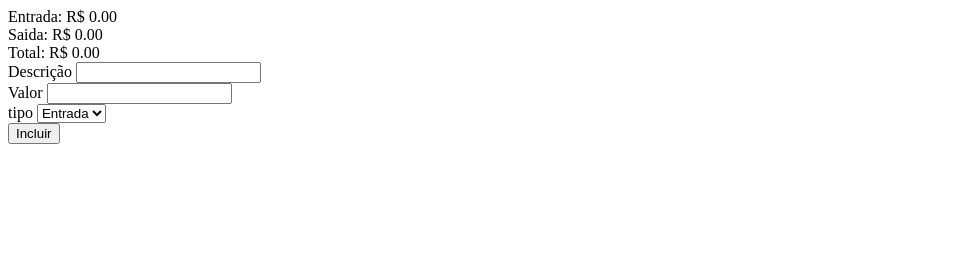
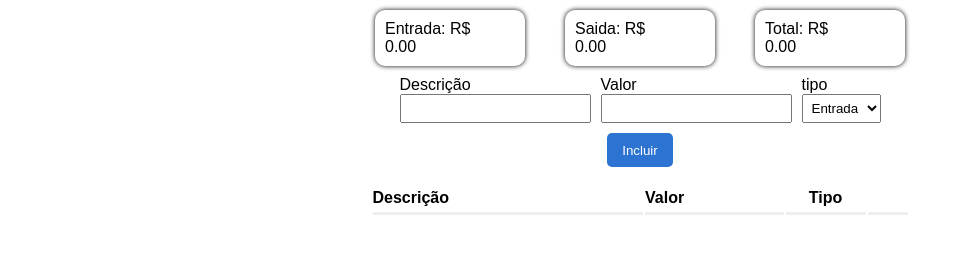
Before and after one commit to Alexandre-Silva200/controle-financeiro-02, a plain HTML site: page index.html in a window 1280 px wide. Shown: the whole page, without its empty margins (0-964 px from the left). Drawn offline with nearby package versions, Linux system fonts and the light colour scheme.

Commit message:
css
finalizado o css

```diff
--- /dev/null
+++ b/css/index.css
@@ -0,0 +1,111 @@
+*{
+    margin: 0;
+    padding: 0;
+    box-sizing: border-box;
+    font-family: 'popiipns', sans-serif;
+    outline: none;
+}
+
+body{
+    height: 100vh;
+    display: flex;
+    justify-content: center;
+}
+
+main{
+    max-width: 550px;
+    width: 100%;
+    display: flex;
+    flex-direction: column;
+    align-items: center;
+}
+
+.resumo{
+    display: flex;
+    padding: 10px 0;
+    gap: 40px;
+    width: 100%;
+    justify-content: center;
+    flex-wrap: wrap;
+}
+
+.resumo>div{
+    display: flex;
+    flex-direction: column;
+    box-shadow: 0px 0px 5px #000;
+    border-radius: 10px;
+    padding: 10px;
+    width: 150px;
+}
+
+.newItem{
+    display: flex;
+    gap: 10px;
+    align-items: end;
+    width: 100%;
+    justify-content: center;
+    flex-wrap: wrap;
+}
+
+.divDesc, .divType, .divAmount{
+    display: flex;
+    flex-direction: column;
+}
+
+.newItem>button{
+    background-color: #2c73d2;
+    color: white;
+    border: none;
+    padding: 0px 15px;
+    border-radius: 5px;
+    cursor: pointer;
+    height: 34px;
+}
+
+input, select{
+    padding: 5px;
+}
+
+.divTable{
+    width: 100%;
+    display: flex;
+    justify-content: center;
+}
+
+table{
+    width: 98%;
+    padding: 20px 0;
+    border-radius: 5px;
+}
+
+th{
+    text-align: start;
+    border-bottom: inset;
+    padding-bottom: 5px;
+}
+
+i{
+    font-size: 25px;
+}
+
+.bxs-chevron-up-circle{
+    color: #00c9a7;
+}
+
+.bxs-chevron-down-circle{
+    color: #d83121;
+}
+
+.columnAction{
+    width: 40px;
+    text-align: center;
+}
+
+.columnAction>button{
+    background-color: transparent;
+    border: none;
+}
+.columnType{
+    width: 80px;
+    text-align: center;
+}
--- a/index.html
+++ b/index.html
@@ -6,6 +6,8 @@
     <title>Controle Financeiro</title>
 
     <link rel="stylesheet" href="https://cdn.jsdelivr.net/npm/bootstrap-icons@1.11.3/font/bootstrap-icons.min.css">
+
+    <link rel="stylesheet" href="./css/index.css">
 </head>
 <body>
     <main>
@@ -22,7 +24,7 @@
                 Total: R$
                 <span class="incomes">0.00</span>
             </div>
-
+        </div>
         <div class="newItem">
             <div class="divDesc">
                 <label for="desc">Descrição</label>
@@ -41,6 +43,20 @@
             </div>
             <button id="btnNew">Incluir</button>
         </div>
+
+        <div class="divTable">
+            <table>
+                <thead>
+                    <tr>
+                        <th>Descrição</th>
+                        <th class="columnAmou">Valor</th>
+                        <th class="columnType">Tipo</th>
+                        <th class="columnAction"></th>
+                    </tr>
+                </thead>
+                <tbody>
+                </tbody>
+            </table>
         </div>
     </main>
 </body>
```
Lines whose indentation alone changed are shown as unchanged.
